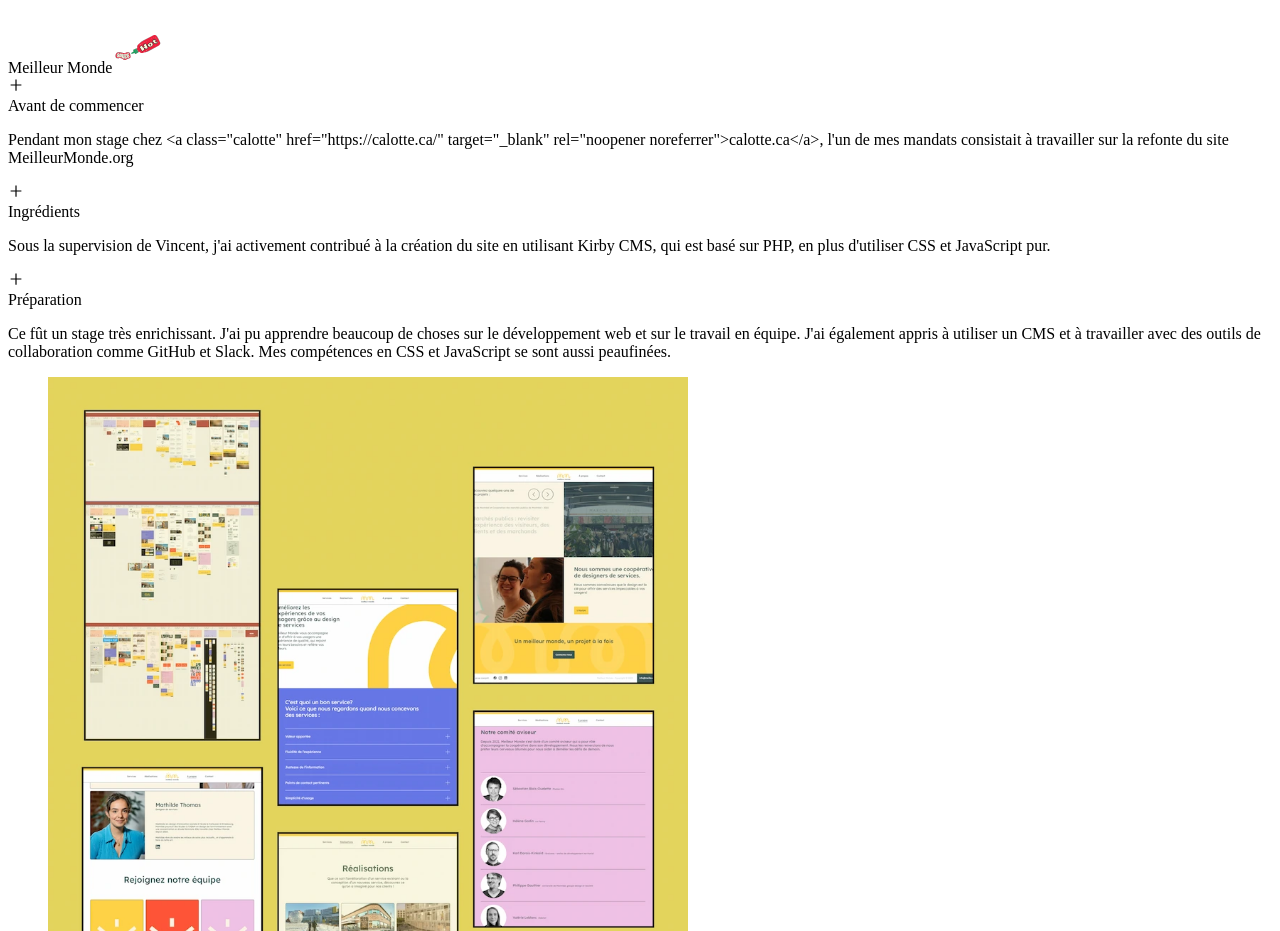
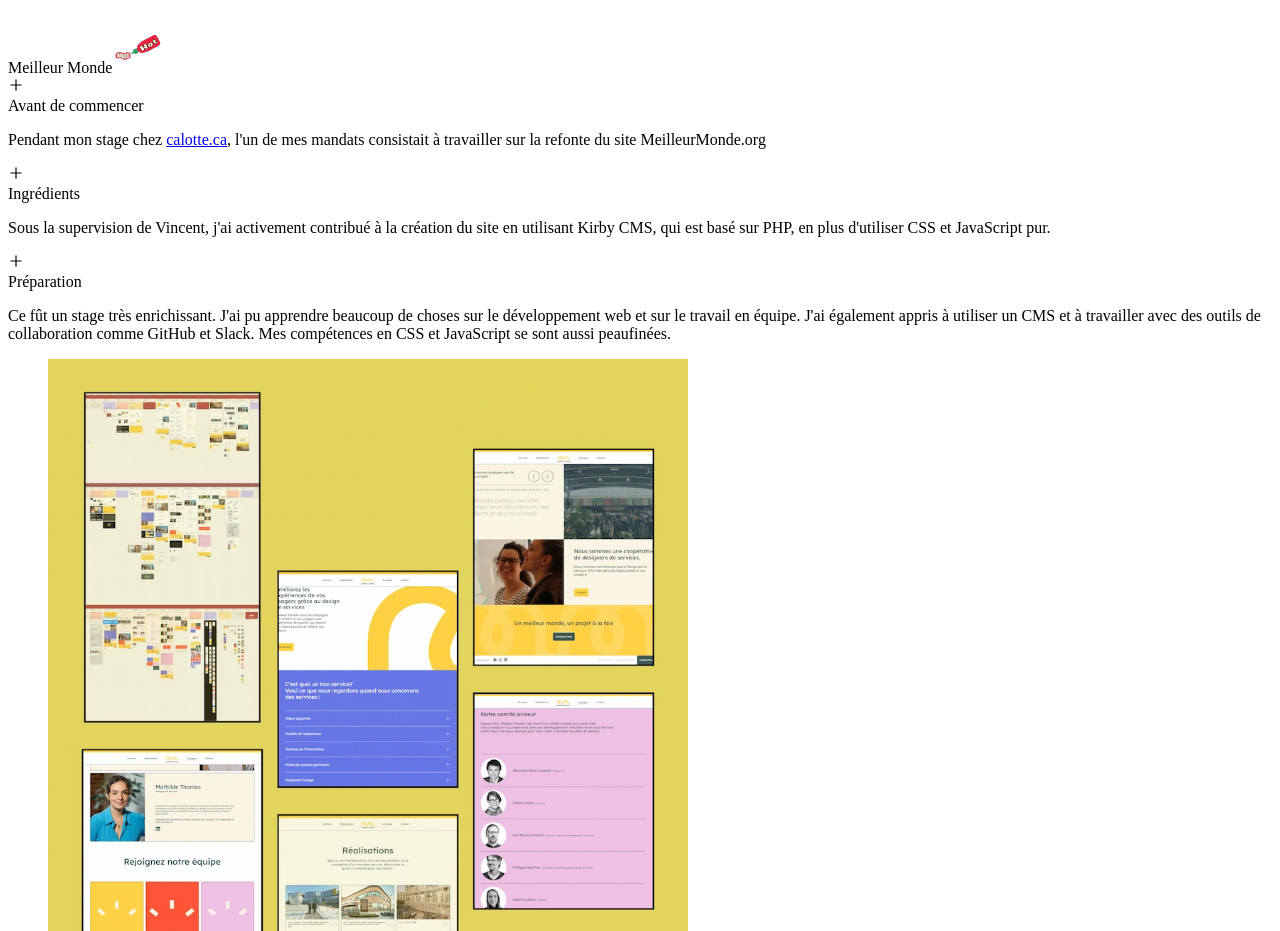
Before and after one commit to pcavendano/Portfolio, a React (Vite) app: page / in a window 1280 px wide. Shown: the part 8665-9596 px from the top of the page. Built offline with nearby package versions, Linux system fonts and the light colour scheme; the HTML template or start-up script is replaced by a standard one.

Commit message:
add dangerouslySetInnerHTML to Ingridient.jsx

```diff
--- a/src/components/Ingredient.jsx
+++ b/src/components/Ingredient.jsx
@@ -40,8 +40,7 @@ const Ingredient = (props) => {
                 </div>
                 <div className={`${display} grid`}>
                     <div className="project_description ">
-                        <p>
-                            {props.data}
+                        <p dangerouslySetInnerHTML={{ __html: props.data }}>
                         </p>
                     </div>
                 </div>
```
